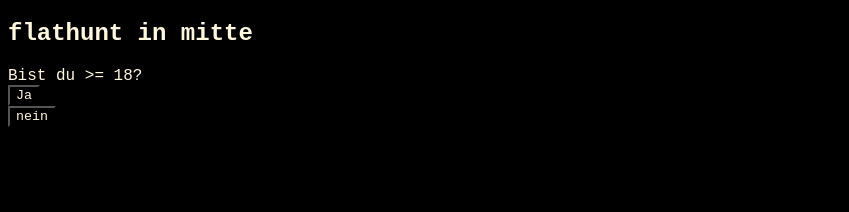
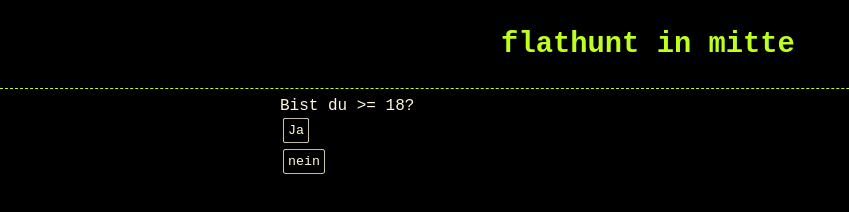
Before and after one commit to AnnaGraphic/textadventure-mitte, a plain HTML site: page public/index.html in a window 1280 px wide. Shown: the whole page, without its empty margins (0-849 px from the left). Drawn offline with Linux system fonts and the light colour scheme.

Commit message:
implement flex-box, add sections, replace colors with variables, styling for buttons

```diff
--- a/public/style.css
+++ b/public/style.css
@@ -1,5 +1,55 @@
+:root {
+    --main-color: cornsilk;
+    --secondary-color: rgb(191, 255, 30);
+    --background-color: black;
+    --dark: rgb(41, 41, 41);
+}
 *{
     font-family: 'Courier New', Courier, monospace;
-    color: cornsilk;
-    background-color: black;
+    margin: 0;
+    padding: 0;
 }
+body {
+    color: var(--main-color);
+    background-color: var(--background-color);
+    display: flex;
+    flex-direction: column;
+    width: 100vw;
+}
+#header{
+    display: flex;
+    font-family: Verdana;
+    font-weight: bold;
+    font-size: larger;
+    height: 3.5rem;
+    border-bottom: dashed 1px;
+    color: var(--secondary-color);
+    padding: 1rem 1rem 1rem 2rem;
+    margin-bottom: 0.5rem;
+    flex-direction: row;
+    justify-content: center;
+}
+#header h1 {
+    align-self: center;
+}
+
+main {
+    width: 75ch;
+    color: var(--main-color);
+    align-self: center;
+
+}
+.answerbutton {
+    padding: 0.3rem;
+    color: var(--main-color);
+    background-color: var(--background-color);
+    margin: 0.2rem;
+    border: 0px;
+    box-shadow: inset 0 0 0 0.05rem var(--main-color);
+    border-radius: 10%;
+}
+.answerbutton:hover{
+    color: var(--secondary-color);
+    box-shadow: inset 0 0 0 0.06rem var(--secondary-color);
+    background-color: var(--dark);
+}
```
